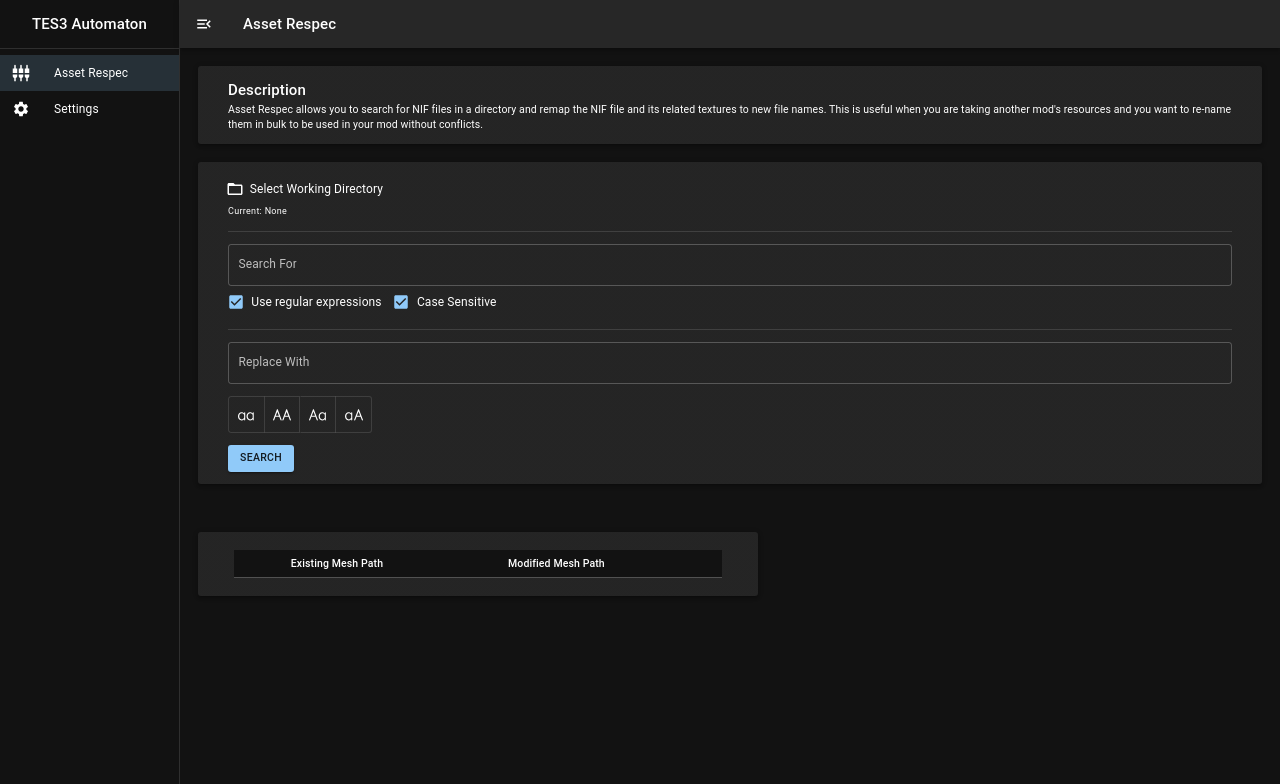
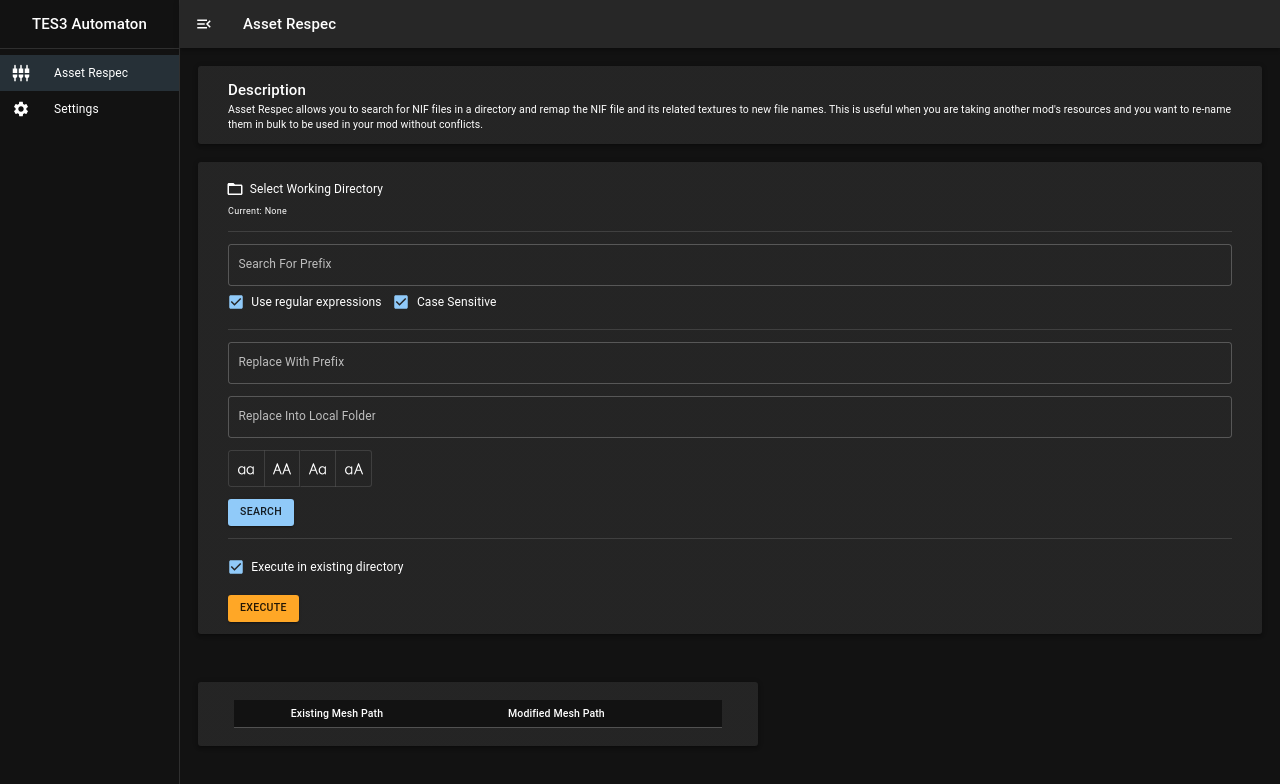
Before and after one commit to OperatorJack/tes3automaton, a React app: page / in a window 1280 px wide. Shown: the top 784 px of the page. Built offline with nearby package versions, Linux system fonts and the light colour scheme; the HTML template or start-up script is replaced by a standard one.

Commit message:
Expand Respec search options.

```diff
--- a/src/components/views/RespecView.tsx
+++ b/src/components/views/RespecView.tsx
@@ -143,8 +143,8 @@ export default function RespecView() {
                         <Divider variant="middle" />
                         <Box p={2}>
                             <TextField
-                                id="search"
-                                label="Search For"
+                                id="searchPrefix"
+                                label="Search For Prefix"
                                 variant="outlined"
                                 fullWidth
                             />
@@ -158,10 +158,18 @@ export default function RespecView() {
                             />
                         </Box>
                         <Divider variant="middle" />
-                        <Box p={2}>
+                        <Box p={2} pb={1}>
                             <TextField
                                 id="replace"
-                                label="Replace With"
+                                label="Replace With Prefix"
+                                variant="outlined"
+                                fullWidth
+                            />
+                        </Box>
+                        <Box p={2} pt={1}>
+                            <TextField
+                                id="subfolder"
+                                label="Replace Into Local Folder"
                                 variant="outlined"
                                 fullWidth
                             />
@@ -209,6 +217,23 @@ export default function RespecView() {
                                 Search
                             </Button>
                         </Box>
+                        <Divider variant="middle" />
+                        <Box p={2}>
+                            <FormControlLabel
+                                control={<Checkbox defaultChecked />}
+                                label="Execute in existing directory"
+                                title="Execute the operation without moving the files into a new subfolder structure. This is a dangerous action."
+                            />
+                        </Box>
+                        <Box p={2} pt={0}>
+                            <Button
+                                color="warning"
+                                onClick={onClick}
+                                variant="contained"
+                            >
+                                Execute
+                            </Button>
+                        </Box>
                     </Stack>
                 </Paper>
             </Grid>
```
